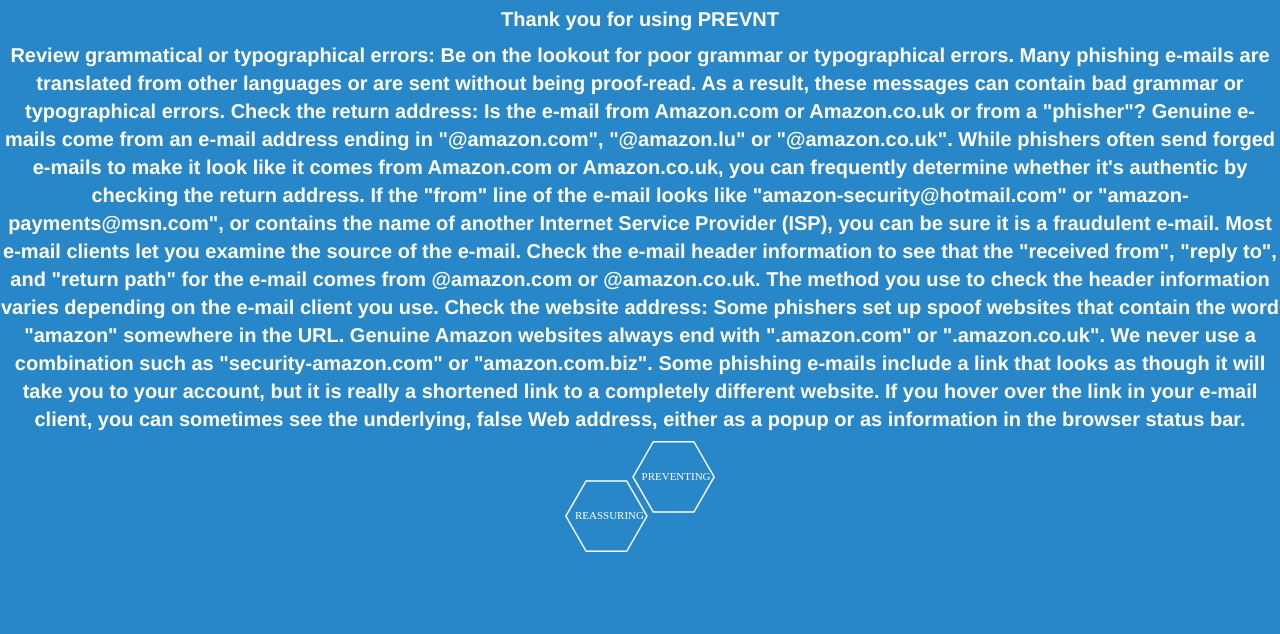
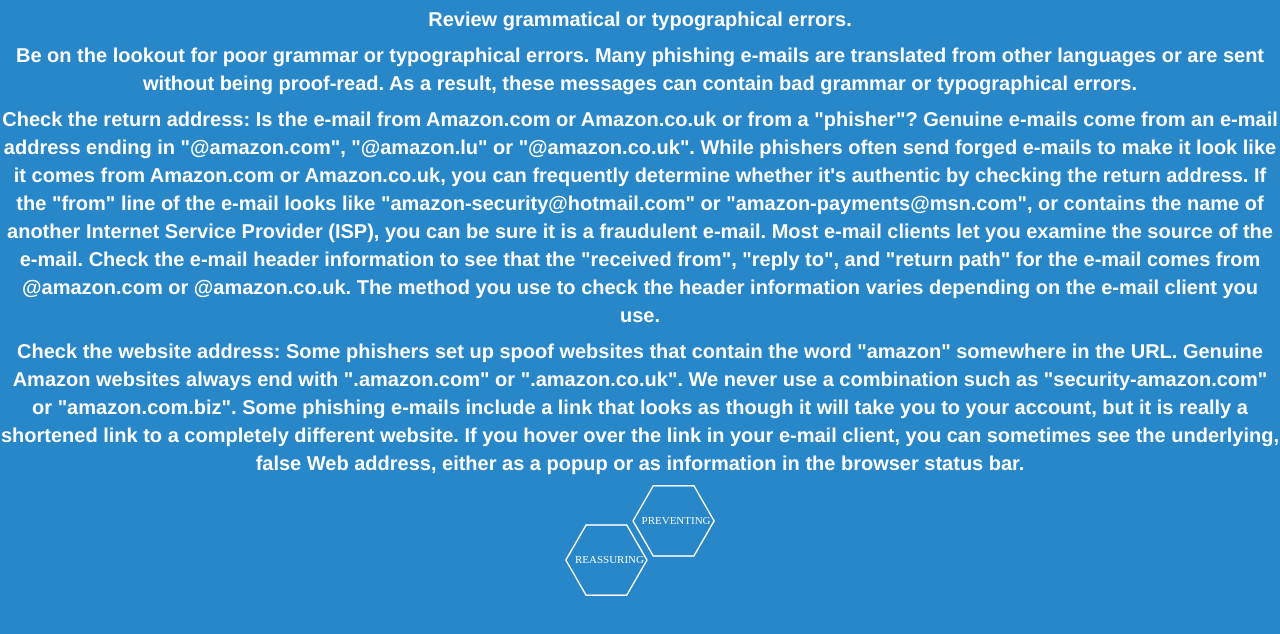
Before and after one commit to Aidenkwok/prevnt, a plain HTML site: page page2.html in a window 1280 px wide. Shown: the part 134-768 px from the top of the page. Drawn offline with Linux system fonts and the light colour scheme.

Commit message:
Text Page two changes

```diff
--- a/page2.html
+++ b/page2.html
@@ -15,12 +15,24 @@
       <div class="small-12 columns">
         <h1>PREVNT</h1>
         <h2>Reassuring and Preventing. </h2>
-        <h5>Thank you for using PREVNT</h5>
       </div>
+      <br>
+        <br>
+          <br>
+            <br>
+              <br>
     </div>
-    <h5>Review grammatical or typographical errors: Be on the lookout for poor grammar or typographical errors. Many phishing e-mails are translated from other languages or are sent without being proof-read. As a result, these messages can contain bad grammar or typographical errors.
-Check the return address: Is the e-mail from Amazon.com or Amazon.co.uk or from a "phisher"? Genuine e-mails come from an e-mail address ending in "@amazon.com", "@amazon.lu" or "@amazon.co.uk". While phishers often send forged e-mails to make it look like it comes from Amazon.com or Amazon.co.uk, you can frequently determine whether it's authentic by checking the return address. If the "from" line of the e-mail looks like "amazon-security@hotmail.com" or "amazon-payments@msn.com", or contains the name of another Internet Service Provider (ISP), you can be sure it is a fraudulent e-mail. Most e-mail clients let you examine the source of the e-mail. Check the e-mail header information to see that the "received from", "reply to", and "return path" for the e-mail comes from @amazon.com or @amazon.co.uk. The method you use to check the header information varies depending on the e-mail client you use.
-Check the website address: Some phishers set up spoof websites that contain the word "amazon" somewhere in the URL. Genuine Amazon websites always end with ".amazon.com" or ".amazon.co.uk". We never use a combination such as "security-amazon.com" or "amazon.com.biz". Some phishing e-mails include a link that looks as though it will take you to your account, but it is really a shortened link to a completely different website. If you hover over the link in your e-mail client, you can sometimes see the underlying, false Web address, either as a popup or as information in the browser status bar.</h5>
+    <h5>Review grammatical or typographical errors.</h5>
+
+
+    <h5>Be on the lookout for poor grammar or typographical errors. Many phishing e-mails are translated from other languages or are sent without being proof-read. As a result, these messages can contain bad grammar or typographical errors.</h5>
+  </div>
+    </div>
+
+<h5>Check the return address: Is the e-mail from Amazon.com or Amazon.co.uk or from a "phisher"? Genuine e-mails come from an e-mail address ending in "@amazon.com", "@amazon.lu" or "@amazon.co.uk". While phishers often send forged e-mails to make it look like it comes from Amazon.com or Amazon.co.uk, you can frequently determine whether it's authentic by checking the return address. If the "from" line of the e-mail looks like "amazon-security@hotmail.com" or "amazon-payments@msn.com", or contains the name of another Internet Service Provider (ISP), you can be sure it is a fraudulent e-mail. Most e-mail clients let you examine the source of the e-mail. Check the e-mail header information to see that the "received from", "reply to", and "return path" for the e-mail comes from @amazon.com or @amazon.co.uk. The method you use to check the header information varies depending on the e-mail client you use.</h5>
+ </div>
+    </div>
+<h5>Check the website address: Some phishers set up spoof websites that contain the word "amazon" somewhere in the URL. Genuine Amazon websites always end with ".amazon.com" or ".amazon.co.uk". We never use a combination such as "security-amazon.com" or "amazon.com.biz". Some phishing e-mails include a link that looks as though it will take you to your account, but it is really a shortened link to a completely different website. If you hover over the link in your e-mail client, you can sometimes see the underlying, false Web address, either as a popup or as information in the browser status bar.</h5>
 
 
     <div class="row">
```
